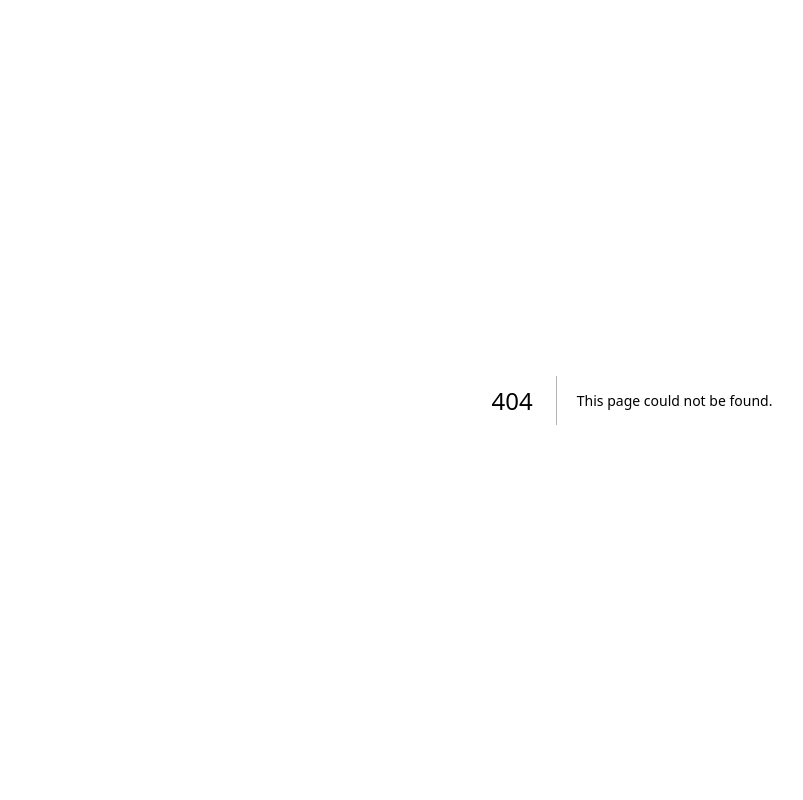
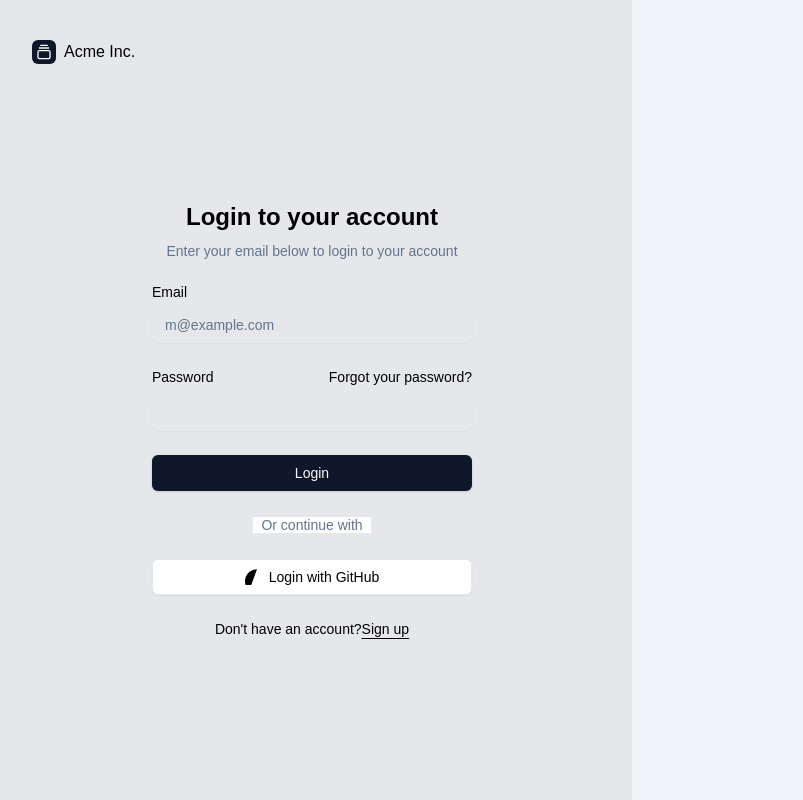
Before and after one commit to AboudBazraa/real-estate, a Next.js app: page /auth/login in a window 1280 px wide. Before the commit this address had no page. Shown: the whole page, without its empty margins (8-811 px from the left). Built offline with nearby package versions, Linux system fonts and the light colour scheme.

Commit message:
Add login page and form components; update NavBar link and introduce Label and Card UI components

```diff
--- a/package.json
+++ b/package.json
@@ -13,8 +13,9 @@
     "@radix-ui/react-collapsible": "^1.1.2",
     "@radix-ui/react-dialog": "^1.1.4",
     "@radix-ui/react-dropdown-menu": "^2.1.4",
+    "@radix-ui/react-label": "^2.1.2",
     "@radix-ui/react-separator": "^1.1.1",
-    "@radix-ui/react-slot": "^1.1.1",
+    "@radix-ui/react-slot": "^1.1.2",
     "@radix-ui/react-toast": "^1.2.4",
     "@radix-ui/react-tooltip": "^1.1.6",
     "class-variance-authority": "^0.7.1",
--- /dev/null
+++ b/src/app/auth/login/page.tsx
@@ -0,0 +1,33 @@
+import { GalleryVerticalEnd } from "lucide-react"
+
+import { LoginForm } from "@/shared/components/login-form"
+import Image from "next/image"
+
+export default function LoginPage() {
+  return (
+    <div className="grid min-h-svh lg:grid-cols-2 bg-gray-200 border-3">
+      <div className="flex flex-col gap-4 p-6 md:p-10">
+        <div className="flex justify-center gap-2 md:justify-start">
+          <a href="#" className="flex items-center gap-2 font-medium">
+            <div className="flex h-6 w-6 items-center justify-center rounded-md bg-slate-900 text-slate-50 dark:bg-slate-50 dark:text-slate-900">
+              <GalleryVerticalEnd className="size-4"/>
+            </div>
+            Acme Inc.
+          </a>
+        </div>
+        <div className="flex flex-1 items-center justify-center">
+          <div className="w-full max-w-xs">
+            <LoginForm />
+          </div>
+        </div>
+      </div>
+      <div className="relative hidden bg-slate-100 lg:block dark:bg-slate-800">
+        {/* <Image
+          src="/images/login.jpg"
+          alt="Image"
+          className="absolute inset-0 h-full w-full object-cover dark:brightness-[0.2] dark:grayscale"
+        /> */}
+      </div>
+    </div>
+  )
+}
--- a/src/shared/components/NavBar.jsx
+++ b/src/shared/components/NavBar.jsx
@@ -38,7 +38,7 @@
               Properties
             </Link>
             <Link
-              href="/auth"
+              href="/auth/login"
               className="hover:bg-gray-700 px-3 py-2 rounded-md text-sm font-medium"
             >
               Login
--- /dev/null
+++ b/src/shared/components/login-form.tsx
@@ -0,0 +1,61 @@
+import { cn } from "@/shared/lib/utils"
+import { Button } from "@/shared/components/ui/button"
+import { Input } from "@/shared/components/ui/input"
+import { Label } from "@/shared/components/ui/label"
+
+export function LoginForm({
+  className,
+  ...props
+}: React.ComponentPropsWithoutRef<"form">) {
+  return (
+    <form className={cn("flex flex-col gap-6", className)} {...props}>
+      <div className="flex flex-col items-center gap-2 text-center">
+        <h1 className="text-2xl font-bold">Login to your account</h1>
+        <p className="text-balance text-sm text-slate-500 dark:text-slate-400">
+          Enter your email below to login to your account
+        </p>
+      </div>
+      <div className="grid gap-6">
+        <div className="grid gap-2">
+          <Label htmlFor="email">Email</Label>
+          <Input id="email" type="email" placeholder="m@example.com" required />
+        </div>
+        <div className="grid gap-2">
+          <div className="flex items-center">
+            <Label htmlFor="password">Password</Label>
+            <a
+              href="#"
+              className="ml-auto text-sm underline-offset-4 hover:underline"
+            >
+              Forgot your password?
+            </a>
+          </div>
+          <Input id="password" type="password" required />
+        </div>
+        <Button type="submit" className="w-full">
+          Login
+        </Button>
+        <div className="relative text-center text-sm after:absolute after:inset-0 after:top-1/2 after:z-0 after:flex after:items-center after:border-t after:border-slate-200 dark:after:border-slate-800">
+          <span className="relative z-10 bg-white px-2 text-slate-500 dark:bg-slate-950 dark:text-slate-400">
+            Or continue with
+          </span>
+        </div>
+        <Button variant="outline" className="w-full">
+          <svg xmlns="http://www.w3.org/2000/svg" viewBox="0 24">
+            <path
+              d="M12 .297c-6.63 0-12 5.373-12 12 0 5.303 3.438 9.8 8.205 11.385.6.113.82-.258.82-.577 0-.285-.01-1.04-.015-2.04-3.338.724-4.042-1.61-4.042-1.61C4.422 18.07 3.633 17.7 17.7c-1.087-.744.084-.729.084-.729 1.205.084 1.838 1.236 1.07 1.835 2.809 1.305 3.495.998.108-.776.417-1.305.76-1.605-2.665-.3-5.466-1.332-5.466-5.93 0-1.31.465-2.38 1.235-3.22-.135-.303-.54-1.523.105-3.176 1.005-.322 3.3 1.23.96-.267 1.98-.399 3-.405 1.02.006 2.04.138 3 .405 2.28-1.552 3.285-1.23 3.285-1.23.645 1.653.24 2.873.12 3.176.765.84 1.23 1.91 3.22 4.61-2.805 5.625-5.475 5.92.42.36.81 1.096.81 2.22 1.606-.015 2.896-.015 3.286 .315.21.69.825.57C20.565 22.092 24 17.592 12.297c0-6.627-5.373-12-12-12"
+              fill="currentColor"
+            />
+          </svg>
+          Login with GitHub
+        </Button>
+      </div>
+      <div className="text-center text-sm">
+        Don&apos;t have an account?{""}
+        <a href="#" className="underline underline-offset-4">
+          Sign up
+        </a>
+      </div>
+    </form>
+  )
+}
--- /dev/null
+++ b/src/shared/components/ui/card.tsx
@@ -0,0 +1,76 @@
+import * as React from "react"
+
+import { cn } from "@/shared/lib/utils"
+
+const Card = React.forwardRef<
+  HTMLDivElement,
+  React.HTMLAttributes<HTMLDivElement>
+>(({ className, ...props }, ref) => (
+  <div
+    ref={ref}
+    className={cn(
+      "rounded-xl border border-slate-200 bg-white text-slate-950 shadow dark:border-slate-800 dark:bg-slate-950 dark:text-slate-50",
+      className
+    )}
+    {...props}
+  />
+))
+Card.displayName = "Card"
+
+const CardHeader = React.forwardRef<
+  HTMLDivElement,
+  React.HTMLAttributes<HTMLDivElement>
+>(({ className, ...props }, ref) => (
+  <div
+    ref={ref}
+    className={cn("flex flex-col space-y-1.5 p-6", className)}
+    {...props}
+  />
+))
+CardHeader.displayName = "CardHeader"
+
+const CardTitle = React.forwardRef<
+  HTMLDivElement,
+  React.HTMLAttributes<HTMLDivElement>
+>(({ className, ...props }, ref) => (
+  <div
+    ref={ref}
+    className={cn("font-semibold leading-none tracking-tight", className)}
+    {...props}
+  />
+))
+CardTitle.displayName = "CardTitle"
+
+const CardDescription = React.forwardRef<
+  HTMLDivElement,
+  React.HTMLAttributes<HTMLDivElement>
+>(({ className, ...props }, ref) => (
+  <div
+    ref={ref}
+    className={cn("text-sm text-slate-500 dark:text-slate-400", className)}
+    {...props}
+  />
+))
+CardDescription.displayName = "CardDescription"
+
+const CardContent = React.forwardRef<
+  HTMLDivElement,
+  React.HTMLAttributes<HTMLDivElement>
+>(({ className, ...props }, ref) => (
+  <div ref={ref} className={cn("p-6 pt-0", className)} {...props} />
+))
+CardContent.displayName = "CardContent"
+
+const CardFooter = React.forwardRef<
+  HTMLDivElement,
+  React.HTMLAttributes<HTMLDivElement>
+>(({ className, ...props }, ref) => (
+  <div
+    ref={ref}
+    className={cn("flex items-center p-6 pt-0", className)}
+    {...props}
+  />
+))
+CardFooter.displayName = "CardFooter"
+
+export { Card, CardHeader, CardFooter, CardTitle, CardDescription, CardContent }
--- /dev/null
+++ b/src/shared/components/ui/label.tsx
@@ -0,0 +1,26 @@
+"use client"
+
+import * as React from "react"
+import * as LabelPrimitive from "@radix-ui/react-label"
+import { cva, type VariantProps } from "class-variance-authority"
+
+import { cn } from "@/shared/lib/utils"
+
+const labelVariants = cva(
+  "text-sm font-medium leading-none peer-disabled:cursor-not-allowed peer-disabled:opacity-70"
+)
+
+const Label = React.forwardRef<
+  React.ElementRef<typeof LabelPrimitive.Root>,
+  React.ComponentPropsWithoutRef<typeof LabelPrimitive.Root> &
+    VariantProps<typeof labelVariants>
+>(({ className, ...props }, ref) => (
+  <LabelPrimitive.Root
+    ref={ref}
+    className={cn(labelVariants(), className)}
+    {...props}
+  />
+))
+Label.displayName = LabelPrimitive.Root.displayName
+
+export { Label }
```
Also changed, not shown: 1 other file (tests, documents, lock files or other folders).
